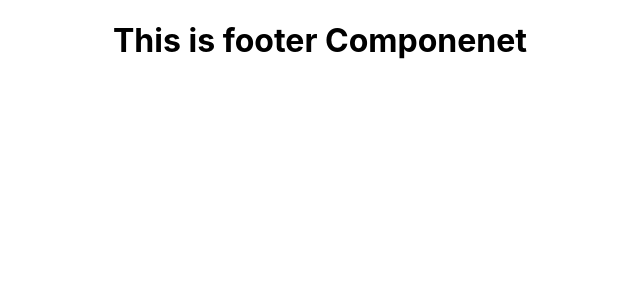
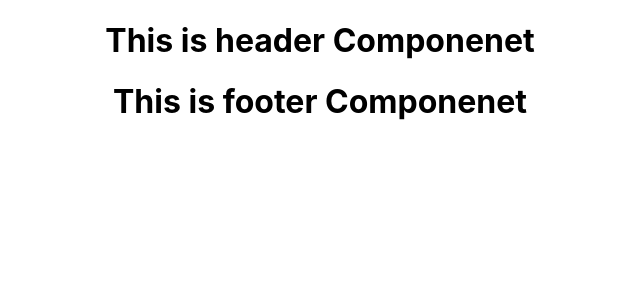
Before and after one commit to YashSakharkar/fashion-point, a React (Create React App) app: page / in a window 1280 px wide. Shown: the top 300 px of the page, without its empty margins (320-960 px from the left). Built offline with nearby package versions, Linux system fonts and the light colour scheme.

Commit message:
Adding Header Component

```diff
--- a/src/App.js
+++ b/src/App.js
@@ -1,9 +1,11 @@
-import logo from './logo.svg';
+// import logo from './logo.svg';
 import './App.css';
 import Footer from './Footer/Footer';
+import Header from './Header/Header';
 function App() {
   return (
     <div className="App">
+    <Header/>
      <Footer/>
     </div>
   );
--- /dev/null
+++ b/src/Header/Header.js
@@ -0,0 +1,11 @@
+import React from 'react'
+
+const Header = () => {
+  return (
+    <div>
+      <h1>This is header  Componenet</h1>
+    </div>
+  )
+}
+
+export default Header;
```
